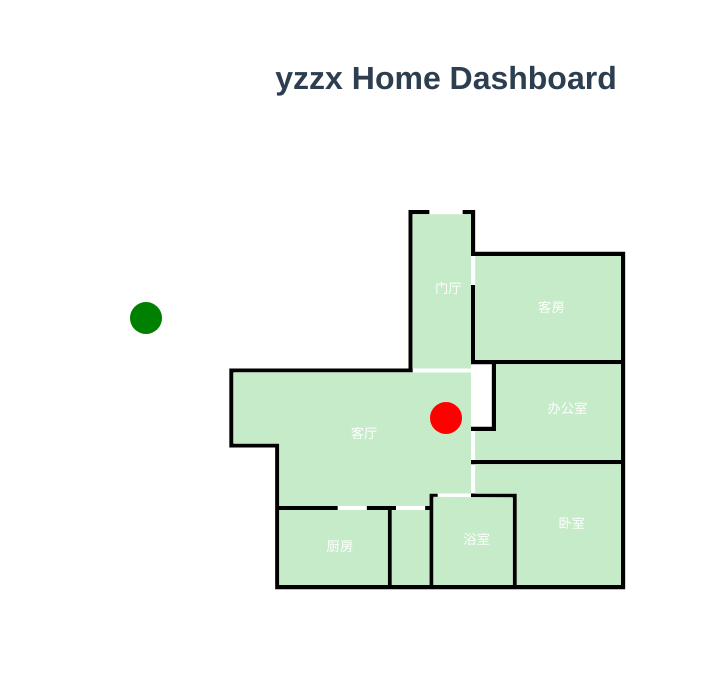
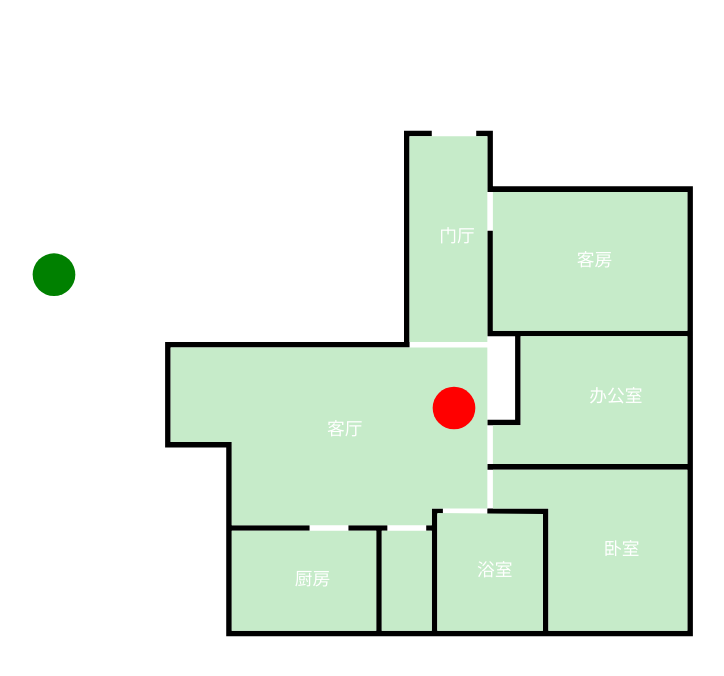
Before and after one commit to jacqueskang/yzzx-iot, a Vue app in the folder webapp/: page / in a window 1280 px wide. Shown: the top 676 px of the page, without its empty margins (194-918 px from the left). Built offline with nearby package versions, Linux system fonts and the light colour scheme.

Commit message:
feat: layout improvements

```diff
--- a/webapp/src/App.vue
+++ b/webapp/src/App.vue
@@ -1,6 +1,5 @@
 <template>
   <div id="app">
-    <h1>yzzx Home Dashboard</h1>
     <FloorPlanMap />
   </div>
 </template>
@@ -14,6 +13,5 @@ import FloorPlanMap from "./components/FloorPlanMap.vue";
   font-family: Avenir, Helvetica, Arial, sans-serif;
   text-align: center;
   color: #2c3e50;
-  margin-top: 60px;
 }
 </style>
--- a/webapp/src/components/FloorPlanMap.vue
+++ b/webapp/src/components/FloorPlanMap.vue
@@ -1,17 +1,13 @@
 <template>
-  <svg :width="width" :height="height" viewBox="0 0 800 600">
-    <!-- Example: Floor plan background -->
-    <image href="/floorplan.svg" x="0" y="0" width="800" height="600" />
-    <!-- Example: Device icon overlay -->
-    <circle
-      v-for="device in devices"
-      :key="device.id"
-      :cx="device.x"
-      :cy="device.y"
-      r="16"
-      :fill="device.on ? 'green' : 'red'"
-    />
-  </svg>
+  <div class="floor-plan">
+    <svg class="floor-plan__svg" width="100%" height="100%" viewBox="0 0 800 600" preserveAspectRatio="xMidYMid meet">
+      <!-- Example: Floor plan background -->
+      <image href="/floorplan.svg" x="0" y="0" width="800" height="600" />
+      <!-- Example: Device icon overlay -->
+      <circle v-for="device in devices" :key="device.id" :cx="device.x" :cy="device.y" r="16"
+        :fill="device.on ? 'green' : 'red'" />
+    </svg>
+  </div>
 </template>
 
 <script setup lang="ts">
@@ -24,8 +20,6 @@ interface Device {
   on: boolean;
 }
 
-const width = 800;
-const height = 600;
 const devices = ref<Device[]>([]);
 
 onMounted(async () => {
@@ -36,3 +30,18 @@ onMounted(async () => {
   ];
 });
 </script>
+
+<style scoped>
+.floor-plan {
+  width: 100vw;
+  height: 100vh;
+  overflow: hidden;
+  display: flex;
+}
+
+.floor-plan__svg {
+  width: 100%;
+  height: 100%;
+  display: block;
+}
+</style>
```
Also changed, not shown: 1 other file (tests, documents, lock files or other folders).
